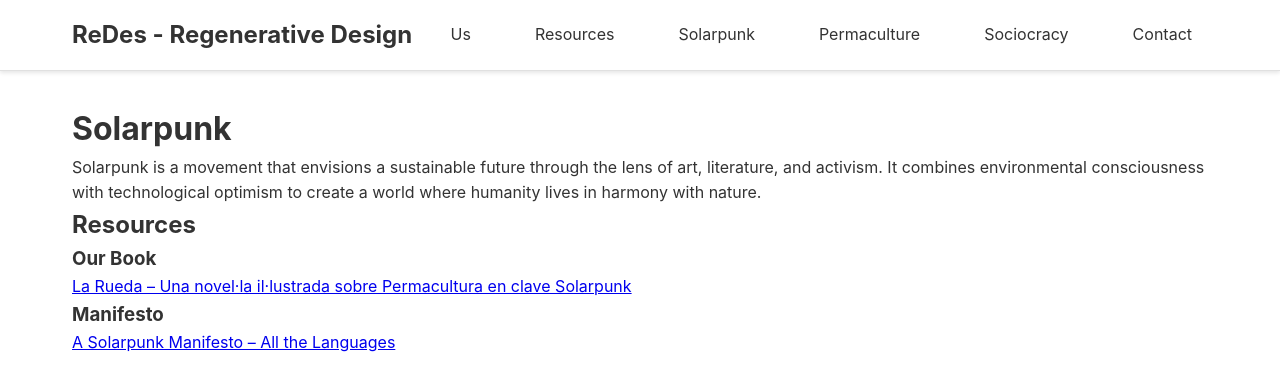
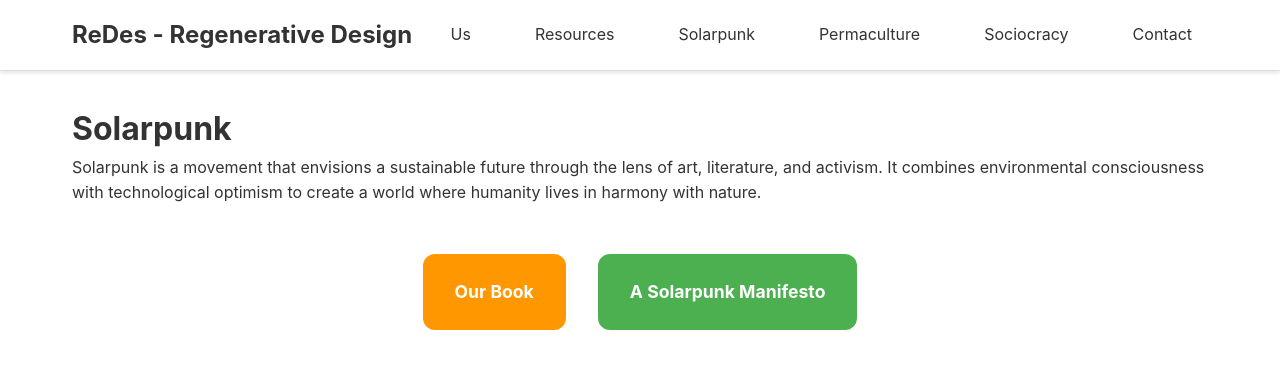
Before and after one commit to pawelngei/re-des, a Jekyll site: the page built from solarpunk.md, in a window 1280 px wide. Shown: the top 391 px of the page. Built offline with Jekyll 4.4.1, drawn with Linux system fonts in a browser that asks for light colours.

Commit message:
Update solarpunk.md

```diff
--- a/solarpunk.md
+++ b/solarpunk.md
@@ -8,10 +8,7 @@ permalink: /solarpunk/
 
 Solarpunk is a movement that envisions a sustainable future through the lens of art, literature, and activism. It combines environmental consciousness with technological optimism to create a world where humanity lives in harmony with nature.
 
-## Resources
-
-### Our Book
-[La Rueda – Una novel·la il·lustrada sobre Permacultura en clave Solarpunk]({{ site.baseurl }}/producto/la-rueda/)
-
-### Manifesto
-[A Solarpunk Manifesto – All the Languages]({{ site.baseurl }}/a-solarpunk-manifesto-all-the-languages/)
+<div style="display: flex; gap: 2rem; justify-content: center; margin: 3rem 0; flex-wrap: wrap;">
+    <a href="{{ site.baseurl }}/producto/la-rueda/" style="display: inline-block; background: #FF9800; color: white; padding: 1.5rem 2rem; border-radius: 12px; text-decoration: none; font-weight: bold; font-size: 1.1rem;">Our Book</a>
+    <a href="{{ site.baseurl }}/a-solarpunk-manifesto-all-the-languages/" style="display: inline-block; background: #4CAF50; color: white; padding: 1.5rem 2rem; border-radius: 12px; text-decoration: none; font-weight: bold; font-size: 1.1rem;">A Solarpunk Manifesto</a>
+</div>
```
